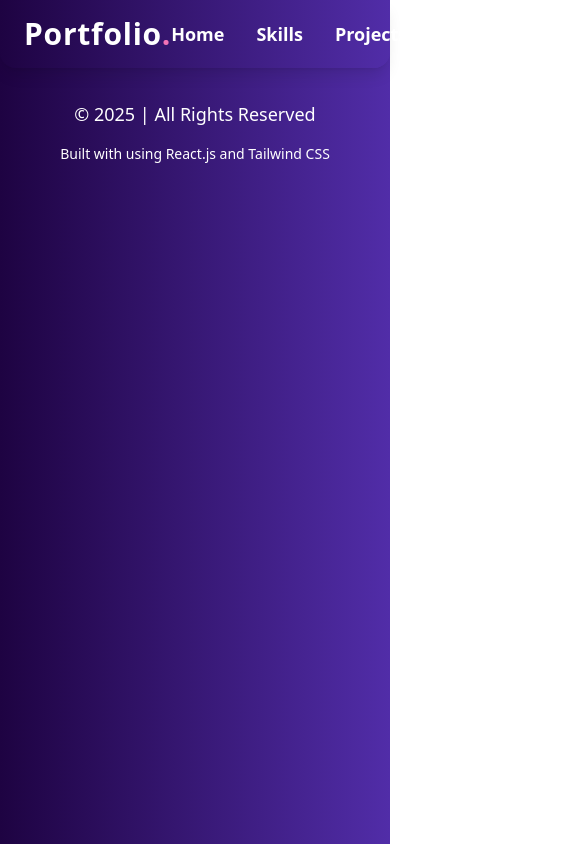
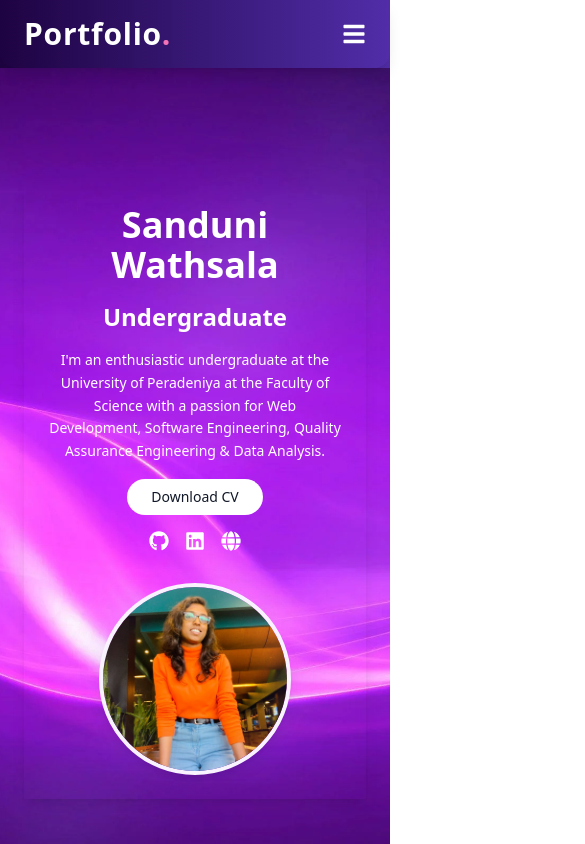
Before and after one commit to Sanduni4822/React-project-Individual, a React (Vite) app: page /home in a window 390 px wide. Shown: the top 844 px of the page, 585 px wide, since content can reach past the window. Built offline with nearby package versions, Linux system fonts and the light colour scheme.

Commit message:
Created my website mobile-responsive

```diff
--- a/src/App.jsx
+++ b/src/App.jsx
@@ -13,7 +13,7 @@ function App() {
       <div className="bg-gradient-to-r from-[#1e0342] to-[#512da8] min-h-screen">
         <Navbar />
         <Routes>
-          <Route path="/" element={<Homepage />} />
+          <Route path="/home" element={<Homepage />} />
           <Route path="/contact" element={<Contactpage />} />
           <Route path="/skills" element={<SkillsPage />} />
           <Route path="/projects" element={<ProjectsPage />} />
--- a/src/components/Navbar.jsx
+++ b/src/components/Navbar.jsx
@@ -1,58 +1,58 @@
-import { Link } from "react-router-dom";  // Import Link from react-router-dom
+import React, { useState } from "react";
+import { Link } from "react-router-dom";
+import { FaBars, FaTimes } from "react-icons/fa"; // Import icons for menu
 
 const Navbar = () => {
+  const [isOpen, setIsOpen] = useState(false);
+
   return (
     <nav className="bg-gradient-to-r from-[#1e0342] to-[#512da8] py-4 px-6 shadow-lg rounded-b-2xl sticky top-0 z-50">
       <div className="container mx-auto flex justify-between items-center">
+
         {/* Logo */}
         <h1 className="text-white text-3xl font-extrabold tracking-wide">
           Portfolio<span className="text-pink-400">.</span>
         </h1>
 
-        {/* Navigation Links */}
-        <ul className="flex space-x-8 text-white text-lg font-semibold">
-          <li>
+        {/* Desktop Nav */}
+        <ul className="hidden md:flex space-x-8 text-white text-lg font-semibold">
+          {["Home", "Skills", "Projects", "Education", "Contact"].map((item) => (
+            <li key={item}>
               <Link
-              to="/"
-              className="relative before:absolute before:bottom-0 before:left-0 before:w-0 before:h-[3px] before:bg-pink-400 before:transition-all before:duration-300 hover:before:w-full"
+                to={`/${item.toLowerCase()}`}
+                className="hover:text-pink-400 transition duration-300"
               >
-              Home
+                {item}
               </Link>
             </li>
-          <li>
+          ))}
+        </ul>
+
+        {/* Mobile Menu Button */}
+        <button
+          className="md:hidden text-white text-2xl"
+          onClick={() => setIsOpen(!isOpen)}
+        >
+          {isOpen ? <FaTimes /> : <FaBars />}
+        </button>
+      </div>
+
+      {/* Mobile Nav */}
+      {isOpen && (
+        <ul className="md:hidden bg-[#1e0342] text-white text-center py-4 space-y-4">
+          {["Home", "Skills", "Projects", "Education", "Contact"].map((item) => (
+            <li key={item}>
               <Link
-              to="/skills"
-              className="hover:text-pink-400 transition duration-300"
+                to={`/${item.toLowerCase()}`}
+                className="block text-lg hover:text-pink-400 transition duration-300"
+                onClick={() => setIsOpen(false)} // Close menu on click
               >
-              Skills
+                {item}
               </Link>
             </li>
-          <li>
-            <Link
-              to="/projects"
-              className="hover:text-pink-400 transition duration-300"
-            >
-              Projects
-            </Link>
-          </li>
-          <li>
-            <Link
-              to="/education"
-              className="hover:text-pink-400 transition duration-300"
-            >
-              Education
-            </Link>
-          </li>
-          <li>
-            <Link
-              to="/contact"
-              className="hover:text-pink-400 transition duration-300"
-            >
-              Contact
-            </Link>
-          </li>
+          ))}
         </ul>
-      </div>
+      )}
     </nav>
   );
 };
--- a/src/pages/homepage/Homepage.jsx
+++ b/src/pages/homepage/Homepage.jsx
@@ -1,54 +1,71 @@
+import React from "react";
+import { FaGithub, FaLinkedin, FaGlobe } from "react-icons/fa";
+import profileImage from "../../assets/Myprofile.jpg";
+import backgroundImage from "../../assets/Background.webp";
+
 const Homepage = () => {
   return (
     <div
-      className="flex items-center justify-center min-h-screen bg-cover bg-center bg-no-repeat px-6 md:px-10"
+      className="flex items-center justify-center min-h-screen bg-cover bg-center bg-no-repeat px-6 sm:px-10"
       style={{ backgroundImage: `url(${backgroundImage})` }}
     >
-      <div className="flex flex-col md:flex-row text-white shadow-lg p-6 md:p-12 w-full max-w-6xl items-center gap-8">
+      <div className="flex flex-col md:flex-row text-white shadow-lg p-6 sm:p-12 w-full max-w-6xl items-center gap-8 md:gap-12">
 
         {/* Content Section */}
-        <div className="flex-1 text-center md:text-left space-y-4">
-          <h1 className="text-4xl sm:text-6xl font-extrabold">Sanduni Wathsala</h1>
-          <h2 className="text-2xl sm:text-4xl font-semibold">Undergraduate</h2>
-          <p className="leading-relaxed max-w-lg mx-auto md:mx-0">
-            I'm an enthusiastic undergraduate at the University of Peradeniya...
+        <div className="flex-1 text-center md:text-left space-y-4 text-white">
+          <div className="flex flex-col md:flex-row md:space-x-4">
+            <h1 className="text-4xl sm:text-6xl font-extrabold">Sanduni</h1>
+            <h1 className="text-4xl sm:text-6xl font-extrabold">Wathsala</h1>
+          </div>
+          <h2 className="text-2xl sm:text-4xl font-semibold text-white">Undergraduate</h2>
+          <p className="text-white text-semibold leading-relaxed max-w-lg text-sm sm:text-base">
+            I'm an enthusiastic undergraduate at the University of Peradeniya at the Faculty of Science
+            with a passion for Web Development, Software Engineering, Quality Assurance Engineering & Data Analysis.
           </p>
 
           {/* Button + Social Icons */}
-          <div className="flex flex-col sm:flex-row items-center gap-4">
+          <div className="flex flex-col sm:flex-row items-center gap-4 sm:gap-6">
+            {/* ✅ Fixed Download CV Button */}
             <a
               href="/Sanduni_Wathsala_CV.pdf"
               download="Sanduni_Wathsala_CV.pdf"
-              className="bg-white text-gray-900 px-6 py-2 rounded-full font-medium hover:bg-gray-200 transition"
+              target="_blank"
+              rel="noopener noreferrer"
+              className="bg-white text-gray-900 px-6 py-2 rounded-full font-medium hover:bg-gray-200 transition text-sm sm:text-base"
             >
               Download CV
             </a>
 
             {/* Social Links */}
-            <div className="flex gap-4">
-              <a href="https://github.com/Sanduni4822" target="_blank">
-                <FaGithub className="text-2xl hover:text-purple-400 transition" />
+            <div className="flex items-center gap-4">
+              <a href="https://github.com/Sanduni4822" target="_blank" rel="noopener noreferrer">
+                <FaGithub className="text-xl sm:text-2xl hover:text-purple-400 transition cursor-pointer" />
               </a>
-              <a href="https://www.linkedin.com/in/sanduni-wathsala-90894a254" target="_blank">
-                <FaLinkedin className="text-2xl hover:text-blue-500 transition" />
+              <a href="https://www.linkedin.com/in/sanduni-wathsala-90894a254" target="_blank" rel="noopener noreferrer">
+                <FaLinkedin className="text-xl sm:text-2xl hover:text-blue-500 transition cursor-pointer" />
               </a>
-              <a href="https://www.thecn.com/SW1559" target="_blank">
-                <FaGlobe className="text-2xl hover:text-green-400 transition" />
+              <a href="https://www.thecn.com/SW1559" target="_blank" rel="noopener noreferrer">
+                <FaGlobe className="text-xl sm:text-2xl hover:text-green-400 transition cursor-pointer" />
               </a>
             </div>
           </div>
         </div>
 
         {/* Image Section */}
-        <div className="flex-1 flex justify-center">
-          <img
-            src={profileImage}
-            alt="Sanduni Wathsala"
-            className="w-56 sm:w-72 h-56 sm:h-72 object-cover rounded-full shadow-lg border-4 border-white"
-          />
+        <div className="flex-1 flex justify-center relative">
+          <div className="relative w-48 h-48 sm:w-72 sm:h-72">
+            <img
+              src={profileImage}
+              alt="Sanduni Wathsala"
+              className="w-full h-full object-cover rounded-full shadow-lg border-4 border-white"
+            />
+            <div className="absolute inset-0 rounded-full border-[6px] border-purple-500 opacity-50 blur-lg"></div>
+          </div>
         </div>
 
       </div>
     </div>
   );
 };
+
+export default Homepage;
```
Also changed, not shown: src/assets/Myprofile.jpg (renamed from src/assets/My profile.jpg). Lines whose indentation alone changed are shown as unchanged.
